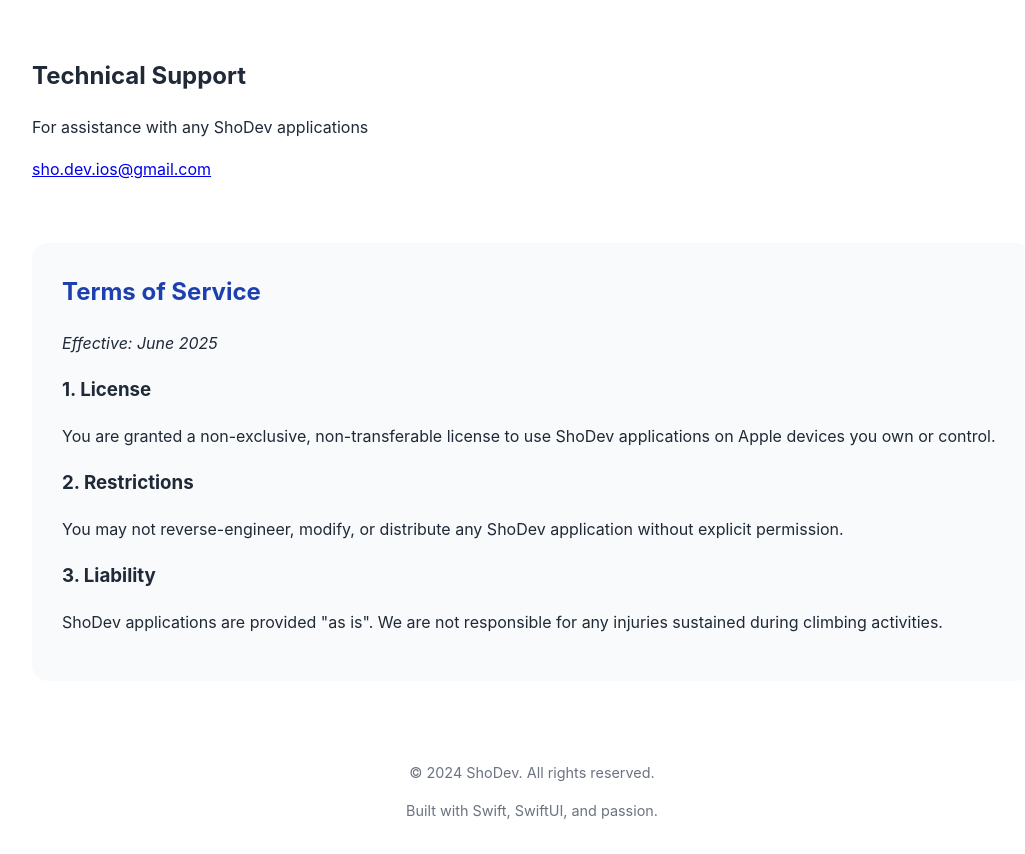
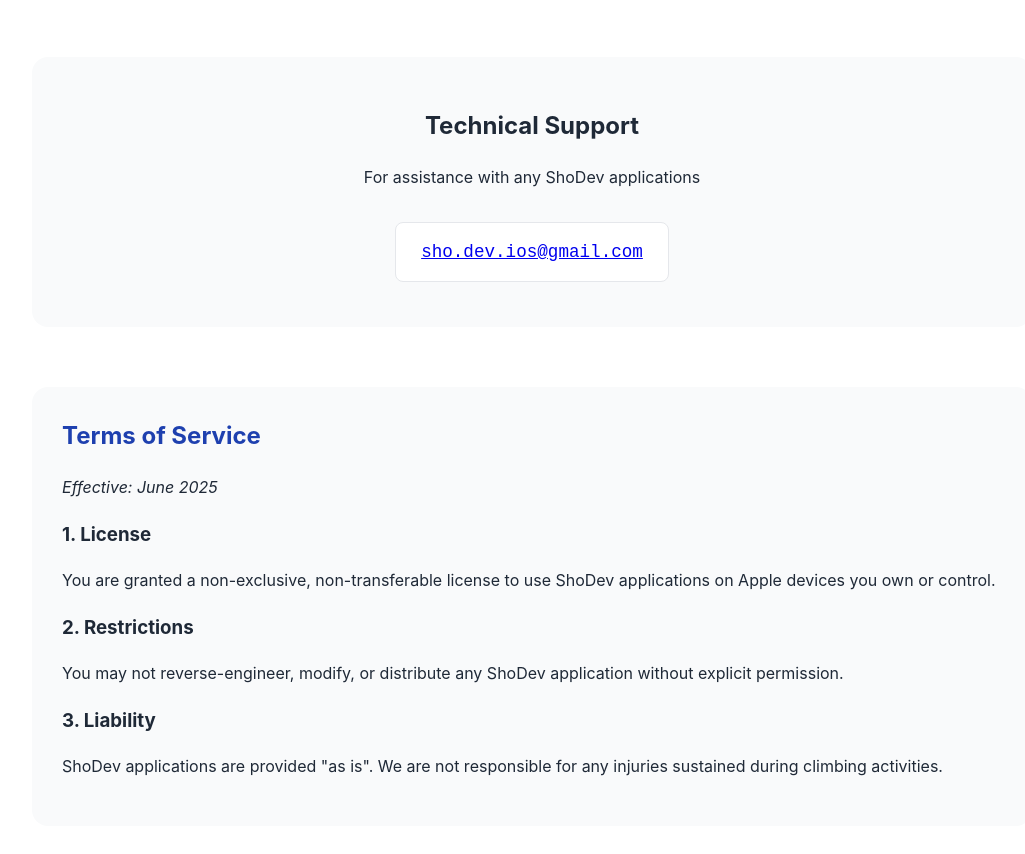
Before and after one commit to ShoDevIOS/ShoDevIOS.github.io, a plain HTML site: page index.html in a window 1280 px wide. Shown: the part 1414-2268 px from the top of the page, without its empty margins (108-1133 px from the left). Drawn offline with Linux system fonts and the light colour scheme.

Commit message:
Update index.html

```diff
--- a/index.html
+++ b/index.html
@@ -128,6 +128,31 @@
             color: var(--primary);
             font-weight: bold;
         }
+                .support-section {
+            background: var(--bg-light);
+            border-radius: 16px;
+            padding: 30px;
+            margin: 60px 0;
+            text-align: center;
+        }
+
+        .support-email {
+            display: inline-block;
+            background: white;
+            padding: 15px 25px;
+            border-radius: 8px;
+            border: 1px solid var(--border);
+            font-family: monospace;
+            font-size: 1.1rem;
+            margin: 15px 0;
+            transition: all 0.2s;
+        }
+
+        .support-email:hover {
+            background: var(--primary);
+            color: white;
+            text-decoration: none;
+        }
 
         .legal-section {
             background: var(--bg-light);
```
